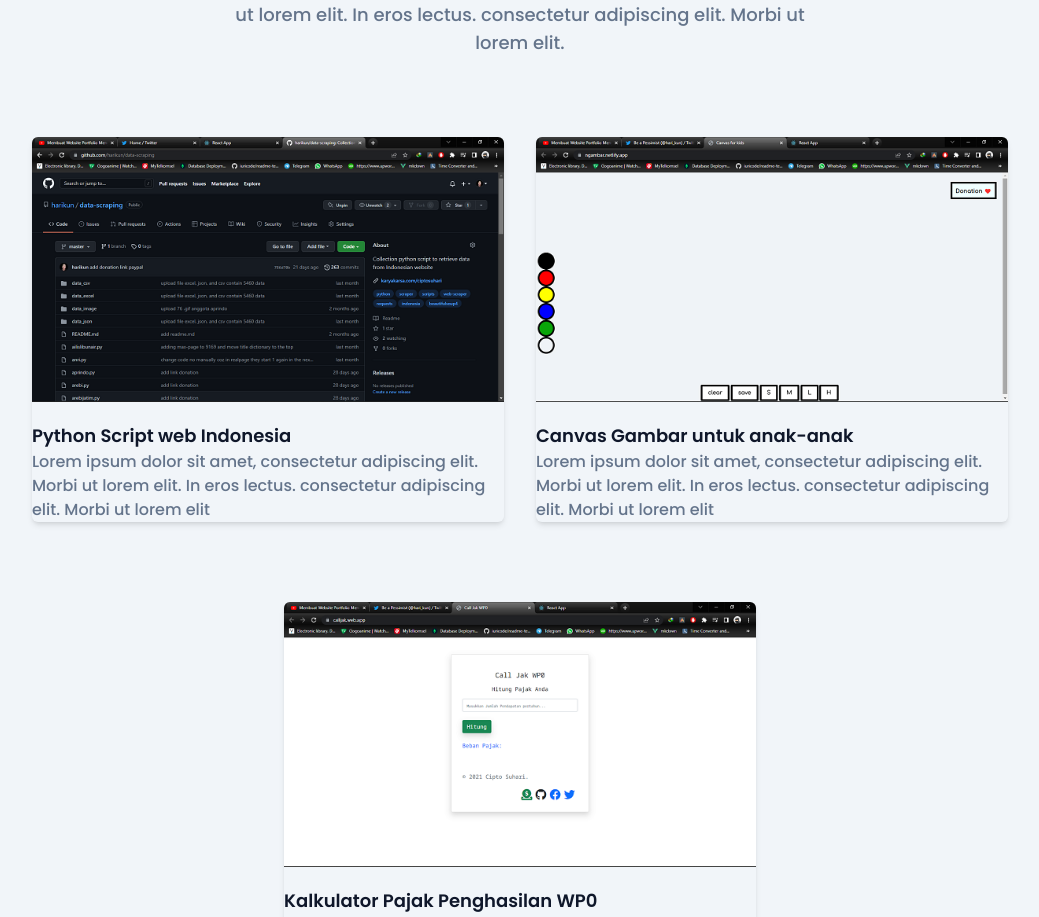
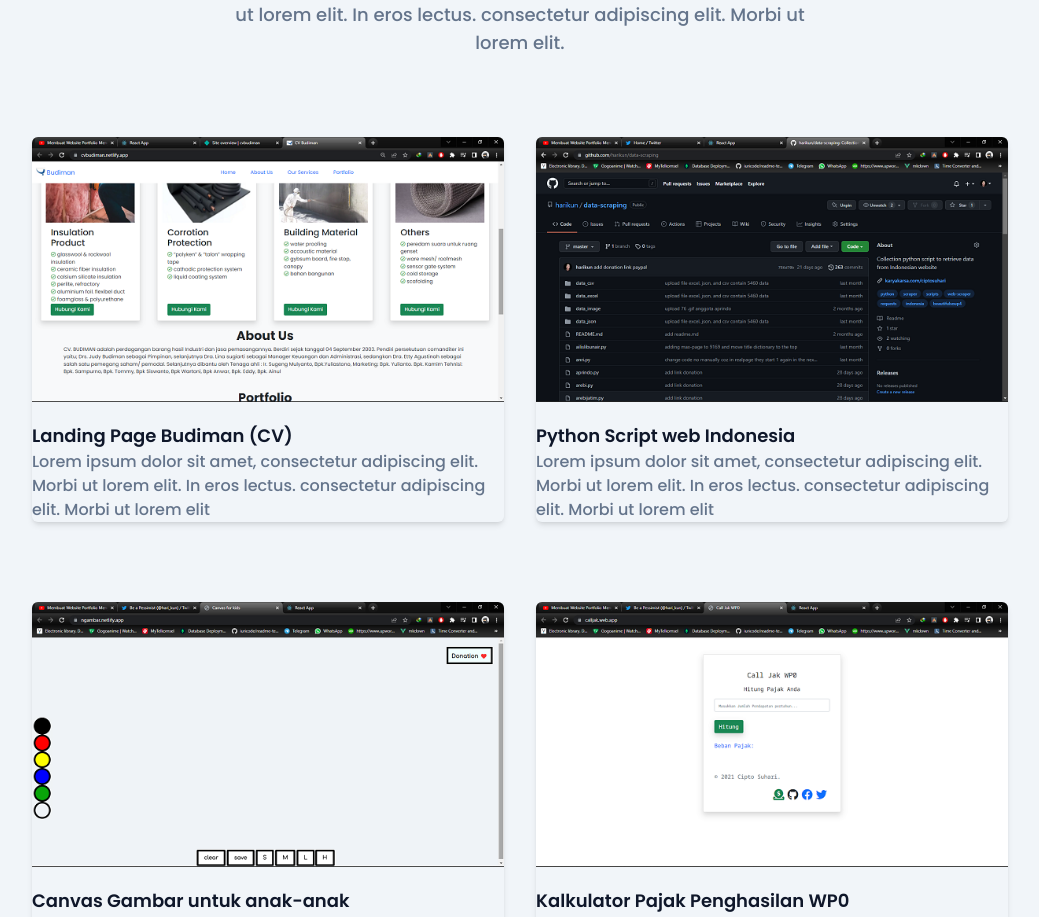
Before and after one commit to harikun/portfolio, a React (Create React App) app: page / in a window 1280 px wide. Shown: the part 1191-2108 px from the top of the page, without its empty margins (120-1159 px from the left). Built offline with nearby package versions, Linux system fonts and the light colour scheme.

Commit message:
add porfolio 4

```diff
--- a/src/components/PorfolioSection.jsx
+++ b/src/components/PorfolioSection.jsx
@@ -18,6 +18,23 @@ function PortfolioSection() {
           </div>
         </div>
         <div className="w-full px-4 flex flex-wrap justify-center xl:w-10/12 xl:mx-auto">
+          <div className="mb-12 p-4 md:w-1/2">
+            <div className="rounded-md shadow-md overflow-hidden">
+              <img
+                src={require("../images/portfolio-4.png")}
+                alt="Landing Page Budiman (CV)"
+                className="w-full"
+              />
+              <h3 className="font-semibold text-lg text-dark mt-5">
+                Landing Page Budiman (CV)
+              </h3>
+              <p className="font-medium text-base text-secondary">
+                Lorem ipsum dolor sit amet, consectetur adipiscing elit. Morbi
+                ut lorem elit. In eros lectus. consectetur adipiscing elit.
+                Morbi ut lorem elit
+              </p>
+            </div>
+          </div>
           <div className="mb-12 p-4 md:w-1/2">
             <div className="rounded-md shadow-md overflow-hidden">
               <img
```
Also changed, not shown: src/images/portfolio-4.png (added).
